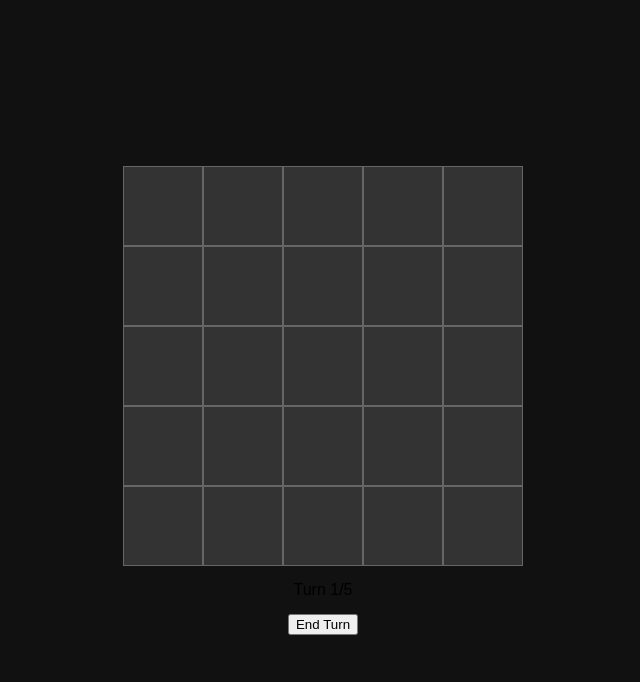
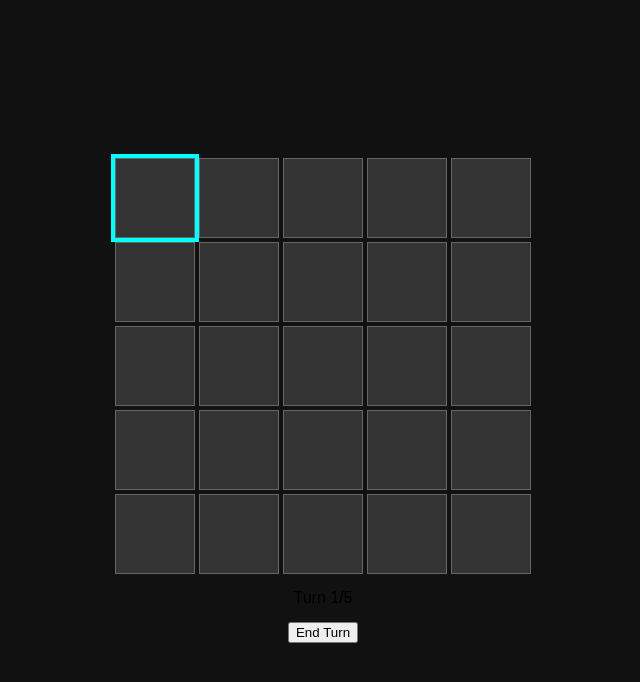
Before and after one commit to phyzooks/radar-puzzle-prototype, a website built with Vite: page index.html in a window 1280 px wide. Shown: the whole page, without its empty margins (317-957 px from the left). Built offline with nearby package versions, Linux system fonts and the light colour scheme.

Commit message:
Added player border and logic

```diff
--- a/src/game/Board.ts
+++ b/src/game/Board.ts
@@ -1,5 +1,5 @@
 import { Puzzle } from './Puzzle';
-import { HypothesisEngine } from './HypothesisEngine';
+//import { HypothesisEngine } from './HypothesisEngine';
 
 export class Board {
   private size: number;
@@ -70,7 +70,16 @@ export class Board {
     }
   }
 
+public showPlayer(
+    row: number,
+    col: number
+) {
 
+    const cell = this.cells[row][col];
+
+    cell.classList.add("player");
+
+}
   public showProbeResult(
   row:number,
   col:number,
--- a/src/game/Game.ts
+++ b/src/game/Game.ts
@@ -60,7 +60,10 @@ console.log(
     public start() {
 
     this.board.render(this.app);
-
+    this.board.showPlayer(
+        this.player.getRow(),
+        this.player.getCol()
+        );
     this.createControls();
 
     }
--- a/src/style.css
+++ b/src/style.css
@@ -21,7 +21,7 @@ body {
   display: grid;
   grid-template-columns: repeat(5, 80px);
   grid-template-rows: repeat(5, 80px);
-  gap: 0px;
+  gap: 4px;
 }
 
 .cell {
@@ -30,6 +30,10 @@ body {
   cursor: pointer;
   transition: 0.2s;
   white-space: pre-line;
+}
+
+.player {
+    outline: 4px solid cyan;
 }
 
 .cell:hover {
```
Lines whose indentation alone changed are shown as unchanged.
